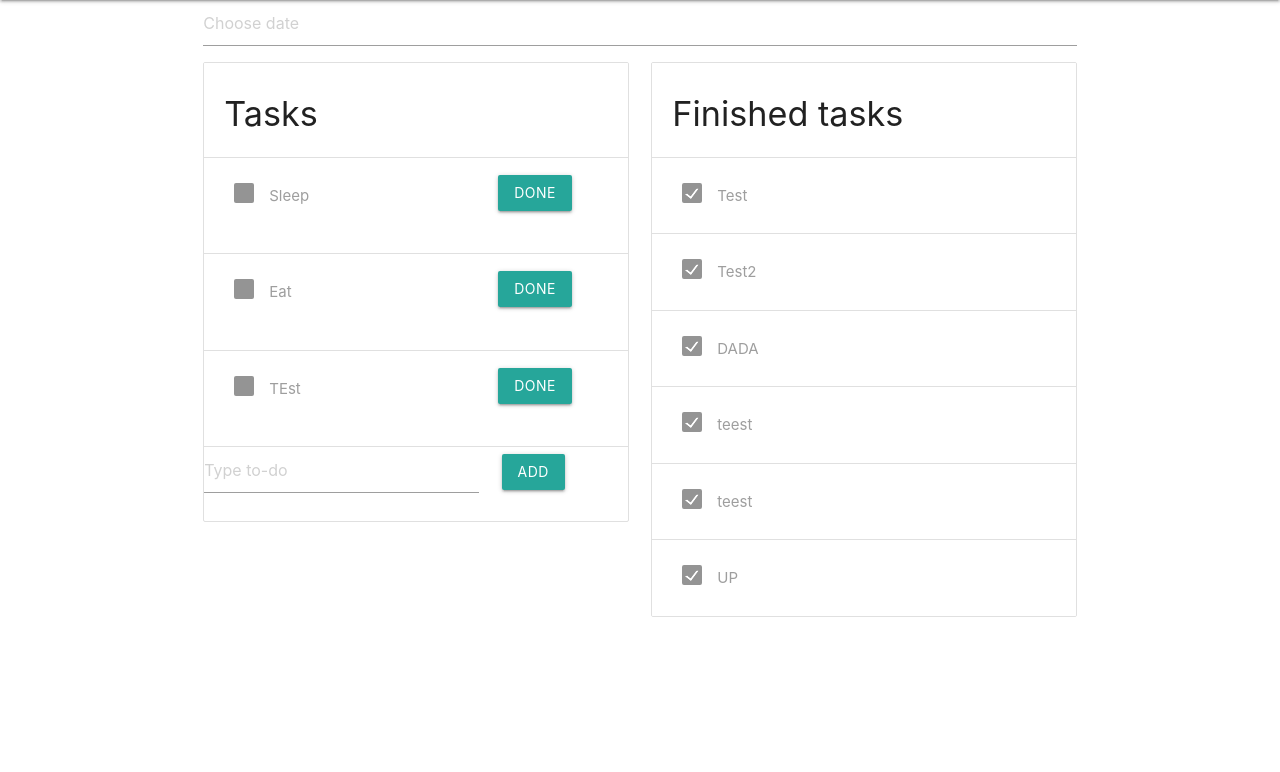
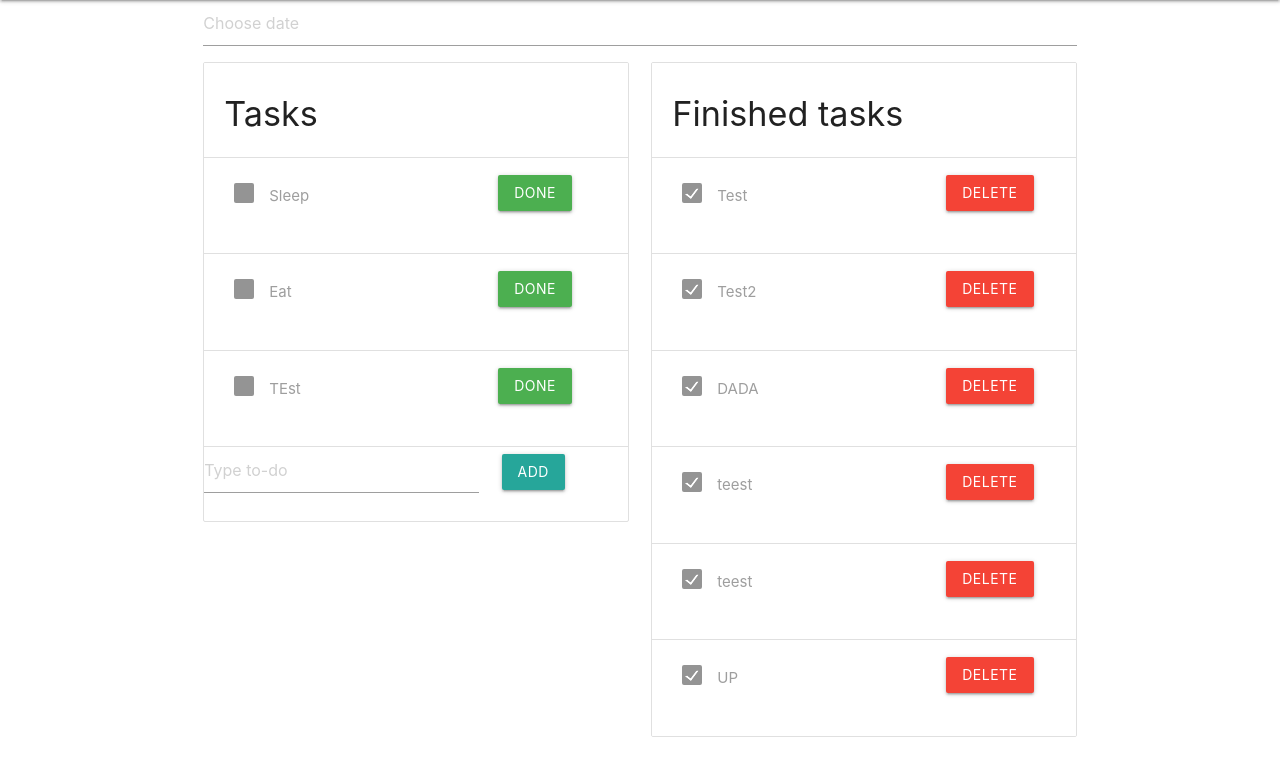
Before and after one commit to p-sabev/to-do-app-uni, a PHP site: page /todos.php in a window 1280 px wide. Shown: the part 64-836 px from the top of the page. Before the commit the page ends 681 px from the top, so only its background shows below. Run offline with PHP 8.4, Linux system fonts and the light colour scheme; data comes from the database, SQL or seed files in the repository.

Commit message:
Bug fixed

```diff
--- a/finished.php
+++ b/finished.php
@@ -14,6 +14,19 @@
     //     echo 'Connection established </ br>';
     // }
 
+    if (isset($_POST['delete'])) {
+
+        $id = mysqli_real_escape_string($conn, $_POST['deleteId']);
+
+        $sql = "DELETE FROM `main` WHERE `main`.`id` = '$id'";
+        if (mysqli_query($conn, $sql)) {
+          header('Location: todos.php');
+          echo 'Success';
+        } else {
+          echo 'Error: ' . mysqli_error($conn);
+        }
+    }
+
     function getAllFinishedTasks($conn) {
         $sql = 'SELECT * FROM main WHERE checked="1"';
         $result = mysqli_query($conn, $sql);
@@ -28,11 +41,27 @@
 
 <?php foreach ($finishedTasks as $task) { ?>
     <li class="collection-item">
-        <p>
+        <form class="update" action="finished.php" method="post">
+            <div class="row">
+                <div class="col s8">
+                    <p>
+                        <label>
+                          <input type="checkbox" class="filled-in" disabled checked="true" />
+                          <span><?php echo $task['name']; ?></span>
+                        </label>
+                        <input type="hidden" name="deleteId" value="<?php echo $task['id']; ?>">
+                    </p>
+                </div>
+                <div class="col s4">
+                    <button class="btn waves-effect waves-light red" type="submit" style="margin-top: 7px;" name="delete">Delete</button>
+                </div>
+            </div>
+        </form>
+        <!-- <p>
           <label>
             <input type="checkbox" class="filled-in" disabled checked="true" />
-            <span><?php echo $task['name']; ?></span>
+            <span>/span>
           </label>
-        </p>
+        </p> -->
     </li>
 <?php    } ?>
--- a/unfinished.php
+++ b/unfinished.php
@@ -14,7 +14,7 @@
     //     echo 'Connection established </ br>';
     // }
 
-    if (isset($_POST['submit'])) {
+    if (isset($_POST['done'])) {
 
         $id = mysqli_real_escape_string($conn, $_POST['id']);
 
@@ -53,7 +53,7 @@
                     </p>
                 </div>
                 <div class="col s4">
-                    <button class="btn waves-effect waves-light" type="submit" style="margin-top: 7px;" name="submit">Done</button>
+                    <button class="btn waves-effect waves-light green" type="submit" style="margin-top: 7px;" name="done">Done</button>
                 </div>
             </div>
         </form>
```
